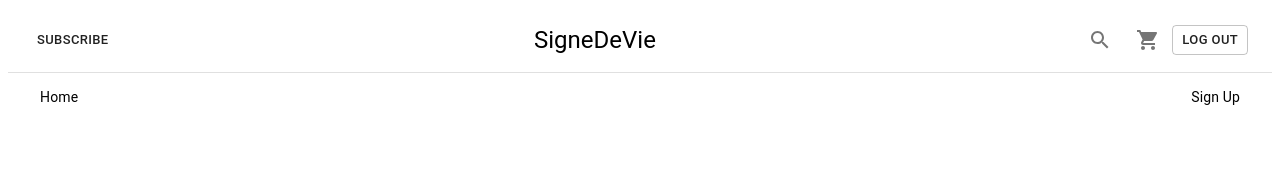
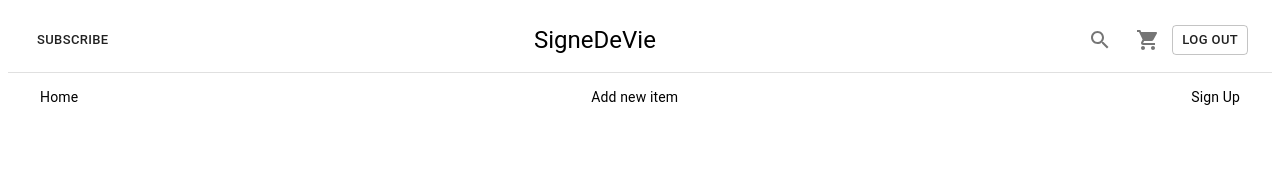
Before and after one commit to 0cnLaroche/coincove-ui-2, a React (Create React App) app: page /sign-in in a window 1280 px wide. Both pictures are taken after a click on the button "SIGN IN". Shown: the top 171 px of the page. Built offline with nearby package versions, Linux system fonts and the light colour scheme; what react-async-script-loader would draw is missing.

Commit message:
set activate item creator on authentifed (throw away code)

```diff
--- a/src/components/header/Header.jsx
+++ b/src/components/header/Header.jsx
@@ -91,7 +91,19 @@ const Header = (props) => {
             >
               Home
           </Link>
-
+          {authTokens ?
+          <Link
+              color="inherit"
+              noWrap
+              key="home"
+              variant="body2"
+              className={classes.toolbarLink}
+              component={RouterLink}
+              to="/manager/item-creator"
+            >
+              Add new item
+          </Link>
+          : null }
           {sections.map((section) => (
             <Link
               to={section.url}
```
